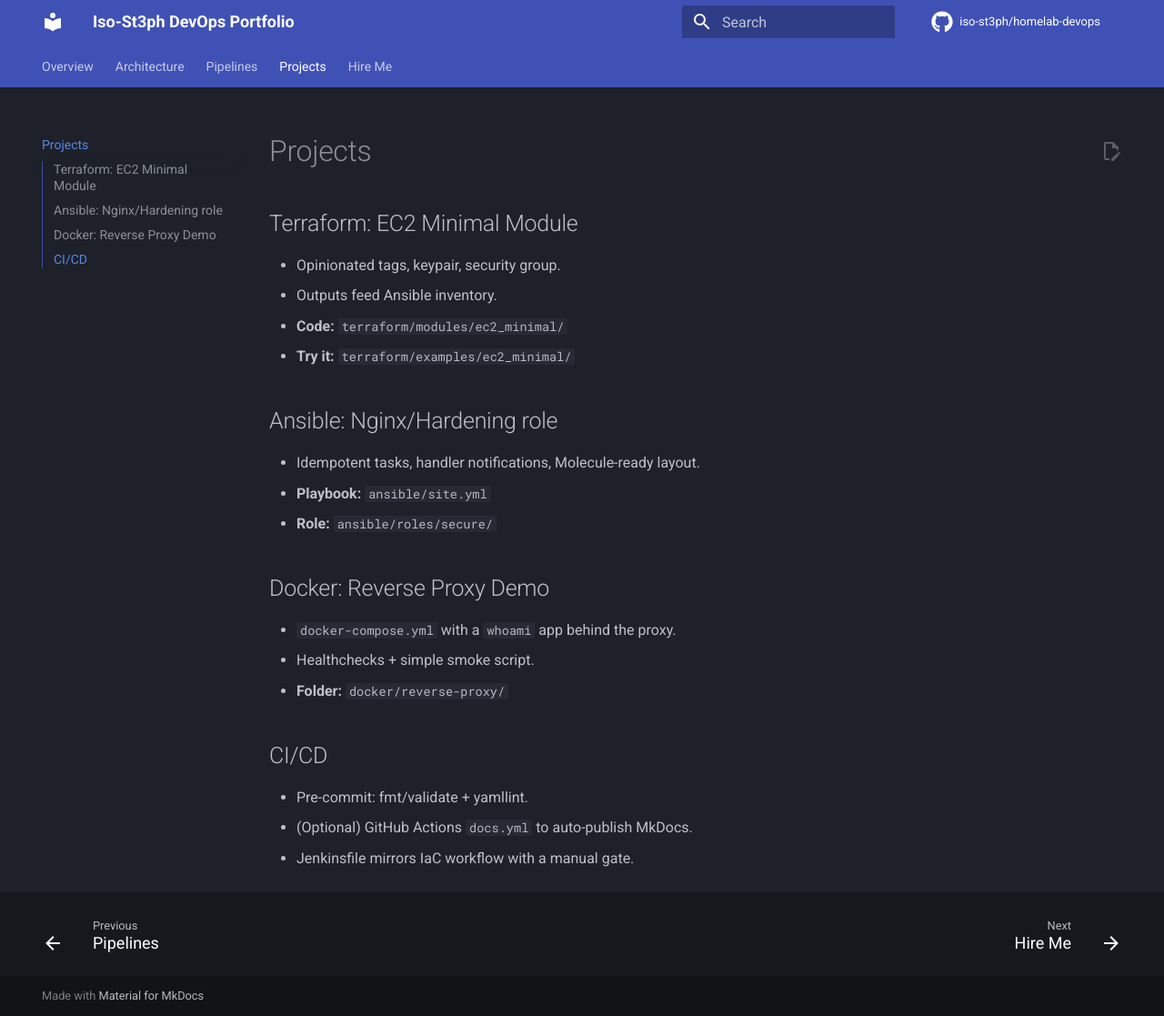
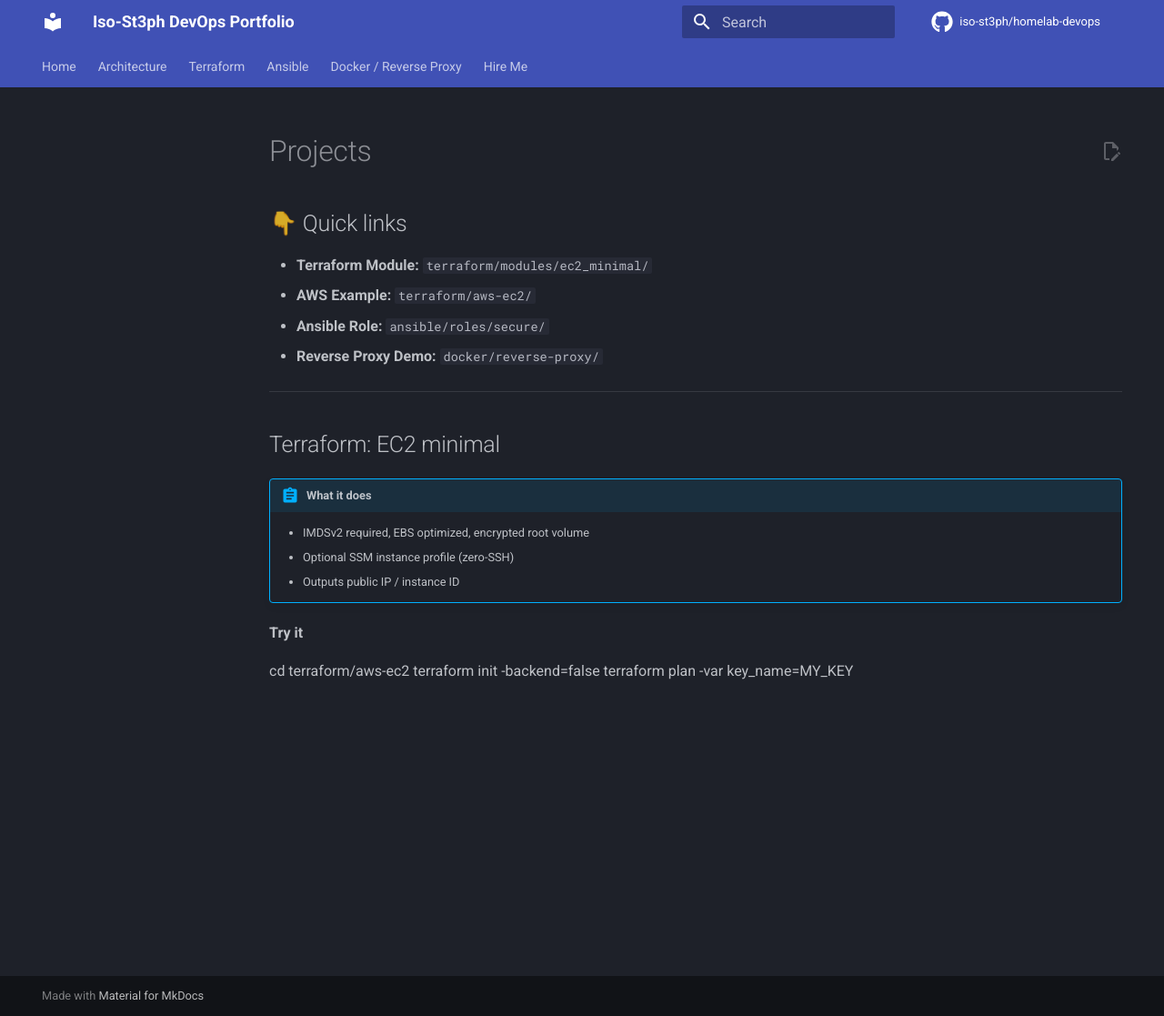
Before and after one commit to iso-st3ph/homelab-devops, an MkDocs documentation site: the page built from docs/projects.md, in a window 1280 px wide and 1117 px high. Shown: the whole window at 91% size. Built offline with MkDocs 1.6.1 and Material for MkDocs 9.7.7, drawn with Linux system fonts in a browser that asks for light colours; comment, search, counter and statistics services are not loaded.

```diff
--- a/docs/projects.md
+++ b/docs/projects.md
@@ -1,22 +1,21 @@
 # Projects
 
-## Terraform: EC2 Minimal Module
-- Opinionated tags, keypair, security group.
-- Outputs feed Ansible inventory.
-- **Code:** `terraform/modules/ec2_minimal/`
-- **Try it:** `terraform/examples/ec2_minimal/`
+## 👇 Quick links
+- **Terraform Module:** `terraform/modules/ec2_minimal/`
+- **AWS Example:** `terraform/aws-ec2/`
+- **Ansible Role:** `ansible/roles/secure/`
+- **Reverse Proxy Demo:** `docker/reverse-proxy/`
 
-## Ansible: Nginx/Hardening role
-- Idempotent tasks, handler notifications, Molecule-ready layout.
-- **Playbook:** `ansible/site.yml`
-- **Role:** `ansible/roles/secure/`
+---
 
-## Docker: Reverse Proxy Demo
-- `docker-compose.yml` with a `whoami` app behind the proxy.
-- Healthchecks + simple smoke script.
-- **Folder:** `docker/reverse-proxy/`
+## Terraform: EC2 minimal
+!!! abstract "What it does"
+    - IMDSv2 required, EBS optimized, encrypted root volume
+    - Optional SSM instance profile (zero-SSH)
+    - Outputs public IP / instance ID
 
-## CI/CD
-- Pre-commit: fmt/validate + yamllint.
-- (Optional) GitHub Actions `docs.yml` to auto-publish MkDocs.
-- Jenkinsfile mirrors IaC workflow with a manual gate.
+**Try it**
+
+cd terraform/aws-ec2
+terraform init -backend=false
+terraform plan -var key_name=MY_KEY
--- a/mkdocs.yml
+++ b/mkdocs.yml
@@ -42,8 +42,9 @@ markdown_extensions:
       emoji_generator: !!python/name:material.extensions.emoji.to_svg
 
 nav:
-  - Overview: index.md
+  - Home: index.md
   - Architecture: architecture.md
-  - Pipelines: pipelines.md
-  - Projects: projects.md
+  - Terraform: terraform.md
+  - Ansible: ansible.md
+  - Docker / Reverse Proxy: docker.md
   - Hire Me: hire-me.md
```
Also changed, not shown: README.md (+9 -2 lines), docs/ansible.md (+1 -1 lines), docs/architecture.md (+1 -0 lines), docs/index.md (+21 -0 lines), docs/docker.md (added), 1 other file.
